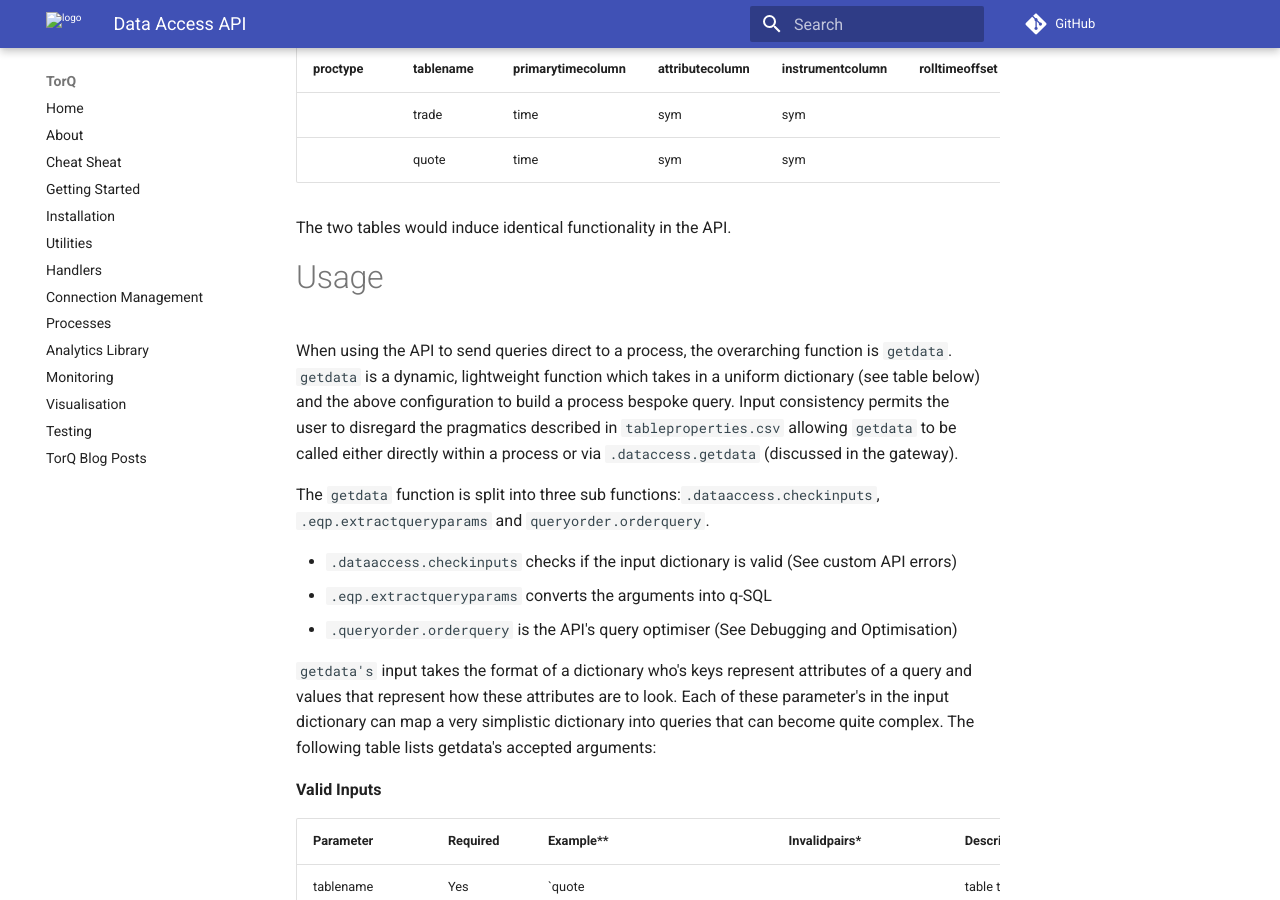
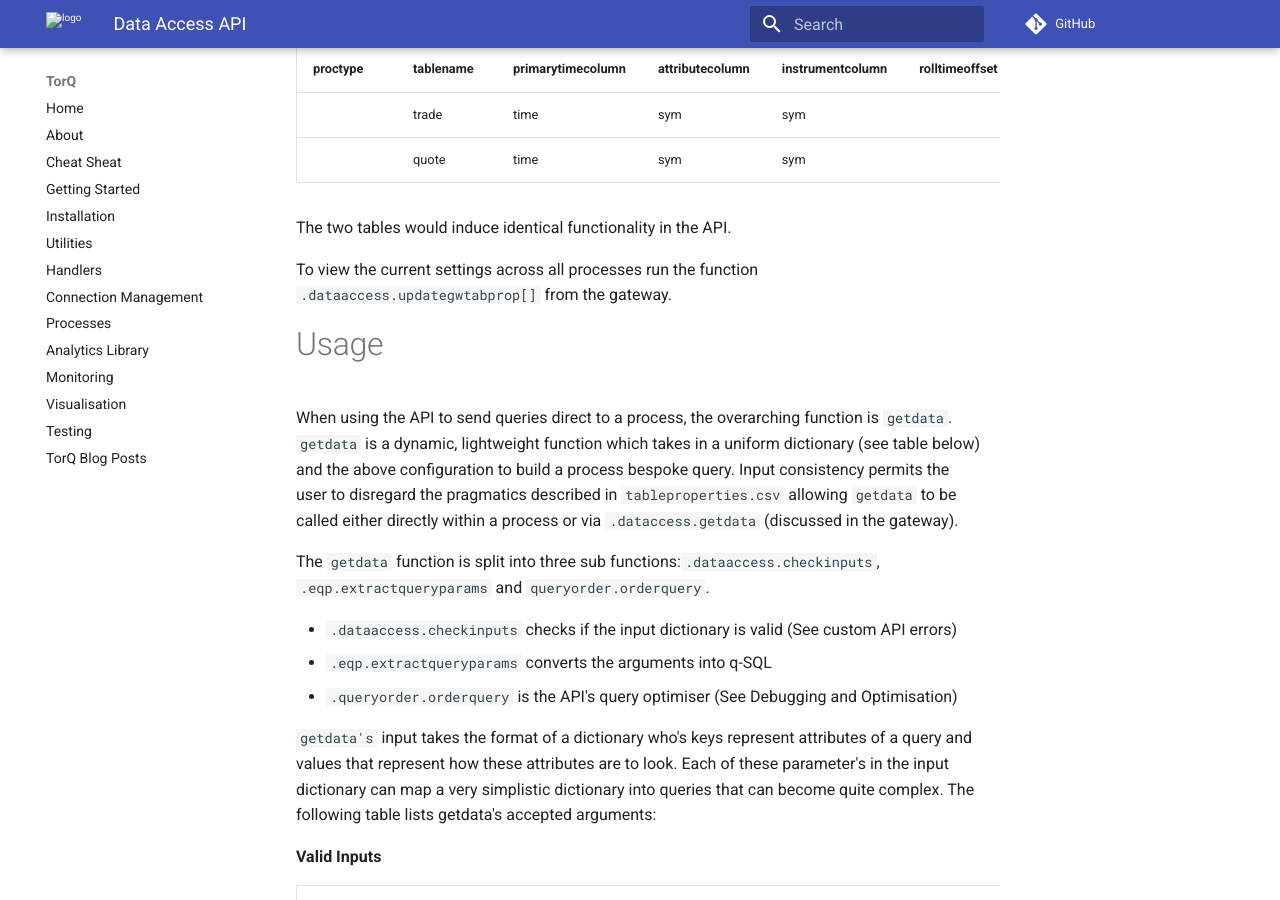
Before and after one commit to DataIntellectTech/TorQ, an MkDocs documentation site: the page built from docs/dataaccess.md, in a window 1280 px wide and 900 px high, scrolled down 1767 px. Built offline with MkDocs 1.6.1 and Material for MkDocs 9.7.7, drawn with Linux system fonts in a browser that asks for light colours; comment, search, counter and statistics services are not loaded; old or Windows-style settings are respelled for this version of MkDocs.

Commit message:
Update dataaccess.md

````diff
--- a/docs/dataaccess.md
+++ b/docs/dataaccess.md
@@ -58,6 +58,8 @@ The API allows for blanks to be passed and will use the default behavior. For ex
 
 
 The two tables would induce identical functionality in the API.
+
+To view the current settings across all processes run the function ```.dataaccess.updategwtabprop[]``` from the gateway.
 
 # Usage
 
````
